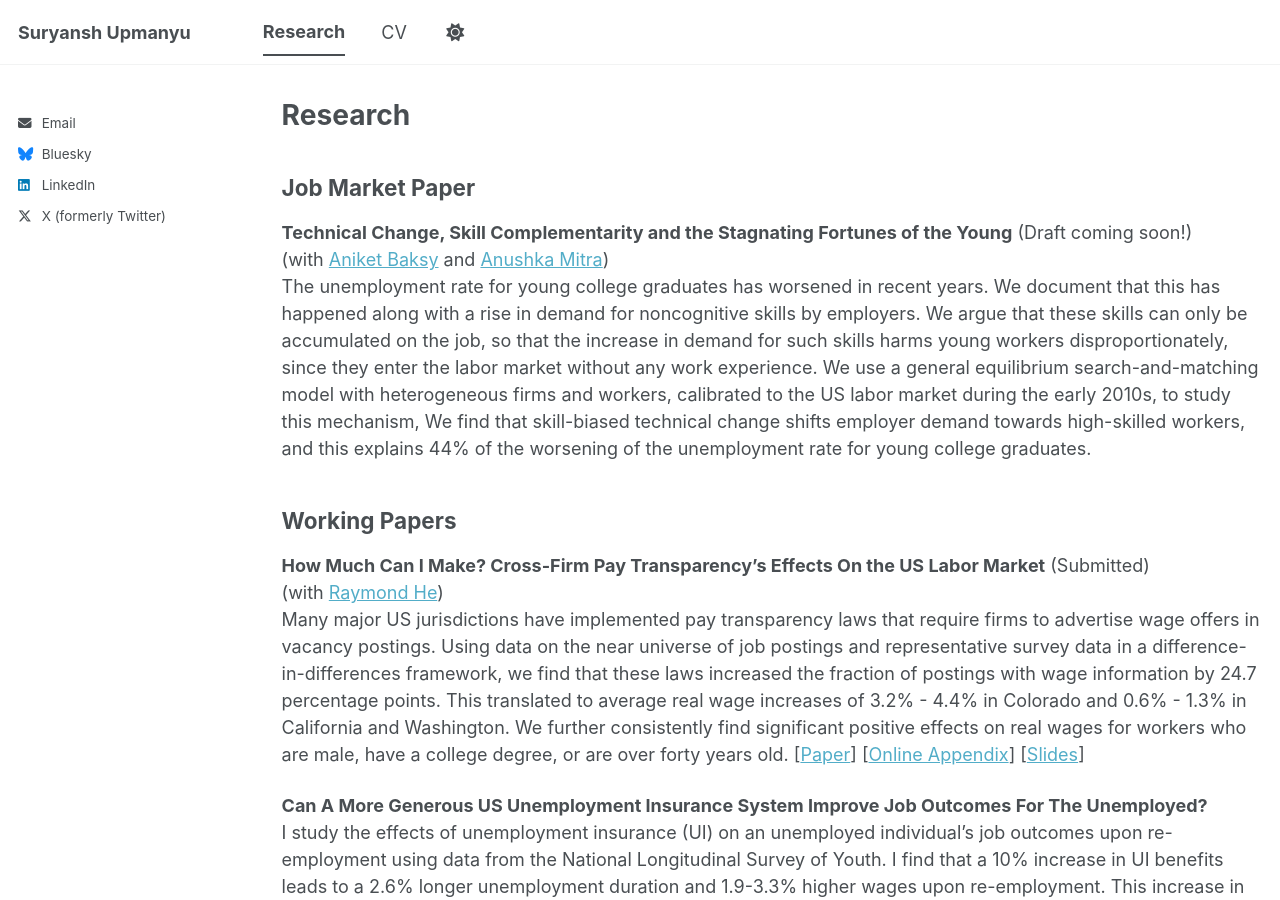
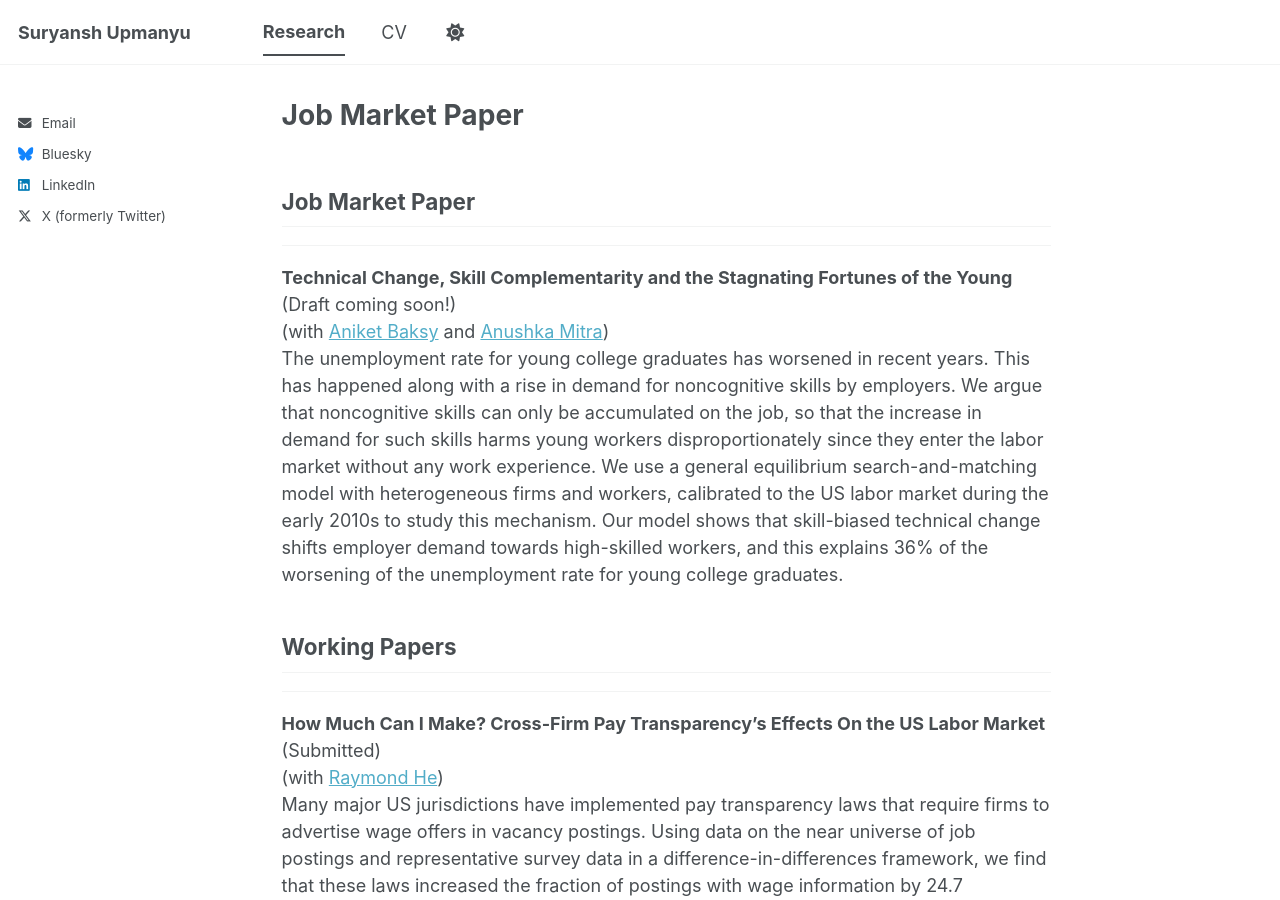
Before and after one commit to upmanyu-suryansh/upmanyu-suryansh.github.io, a Jekyll site: the page built from _pages/research.md, in a window 1280 px wide and 900 px high. Built offline with Jekyll 4.4.1, drawn with Linux system fonts in a browser that asks for light colours; a script bundle is joined from its source files by our own code; library files that are not in the unit come from our copies; our own code applies the rules of GitHub Pages for plain Markdown files.

Commit message:
Update research.md with revised job market paper text, adding lines, and removing Research heading
Revised text for the job market paper section to improve clarity and consistency. Adjusted title comment in the front matter.

```diff
--- a/_pages/research.md
+++ b/_pages/research.md
@@ -1,24 +1,26 @@
 ---
 layout: archive
-title: "Research"
+<!--title: "Research"-->
 permalink: /research/
 ---
 
 ## Job Market Paper
+---
 
 **Technical Change, Skill Complementarity and the Stagnating Fortunes of the Young** (Draft coming soon!)
 (with [Aniket Baksy](https://anikbak.github.io/) and [Anushka Mitra](https://anushkamitra.com/))
-The unemployment rate for young college graduates has worsened in recent years. We
-document that this has happened along with a rise in demand for noncognitive skills by
-employers. We argue that these skills can only be accumulated on the job, so that the
-increase in demand for such skills harms young workers disproportionately, since they
+The unemployment rate for young college graduates has worsened in recent years. This
+has happened along with a rise in demand for noncognitive skills by
+employers. We argue that noncognitive skills can only be accumulated on the job, so that the
+increase in demand for such skills harms young workers disproportionately since they
 enter the labor market without any work experience. We use a general equilibrium search-and-matching model
-with heterogeneous firms and workers, calibrated to the US labor market during the early 2010s, to study this mechanism,
-We find that skill-biased technical change shifts
-employer demand towards high-skilled workers, and this explains 44% of the worsening of
+with heterogeneous firms and workers, calibrated to the US labor market during the early 2010s to study this mechanism.
+Our model shows that skill-biased technical change shifts
+employer demand towards high-skilled workers, and this explains 36% of the worsening of
 the unemployment rate for young college graduates.
 
 ## Working Papers
+---
 
 **How Much Can I Make? Cross-Firm Pay Transparency’s Effects On the US Labor Market** (Submitted)
 (with [Raymond He](https://raymondxuanhe.github.io/))
```
